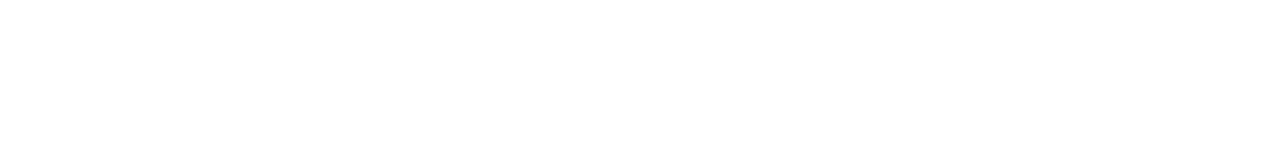
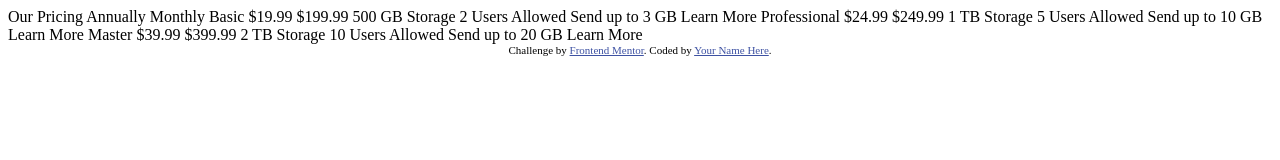
Before and after one commit to mpellegrin21/pricing, a plain HTML site: page index.html in a window 1280 px wide. Drawn offline with Linux system fonts and the light colour scheme.

Commit message:
html file modified, the first was the wrong

```diff
--- a/index.html
+++ b/index.html
@@ -1,12 +1,52 @@
 <!DOCTYPE html>
 <html lang="en">
 <head>
-    <meta charset="UTF-8">
-    <meta name="viewport" content="width=device-width, initial-scale=1.0">
-    <meta http-equiv="X-UA-Compatible" content="ie=edge">
-    <title>Document</title>
+  <meta charset="UTF-8">
+  <meta name="viewport" content="width=device-width, initial-scale=1.0"> <!-- displays site properly based on user's device -->
+
+  <link rel="icon" type="image/png" sizes="32x32" href="./images/favicon-32x32.png">
+
+  <title>Frontend Mentor | [Challenge Name Here]</title>
+
+  <!-- Feel free to remove these styles or customise in your own stylesheet 👍 -->
+  <style>
+    .attribution { font-size: 11px; text-align: center; }
+    .attribution a { color: hsl(228, 45%, 44%); }
+  </style>
 </head>
 <body>
 
+  Our Pricing
+  Annually
+  Monthly
+
+  Basic
+  &dollar;19.99
+  &dollar;199.99
+  500 GB Storage
+  2 Users Allowed
+  Send up to 3 GB
+  Learn More
+
+  Professional
+  &dollar;24.99
+  &dollar;249.99
+  1 TB Storage
+  5 Users Allowed
+  Send up to 10 GB
+  Learn More
+
+  Master
+  &dollar;39.99
+  &dollar;399.99
+  2 TB Storage
+  10 Users Allowed
+  Send up to 20 GB
+  Learn More
+
+  <div class="attribution">
+    Challenge by <a href="https://www.frontendmentor.io?ref=challenge" target="_blank">Frontend Mentor</a>.
+    Coded by <a href="#">Your Name Here</a>.
+  </div>
 </body>
 </html>
```
